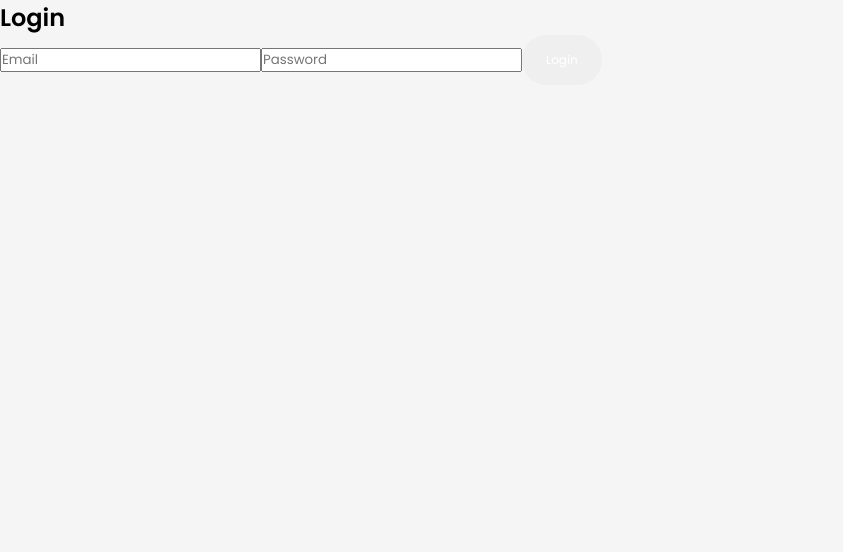
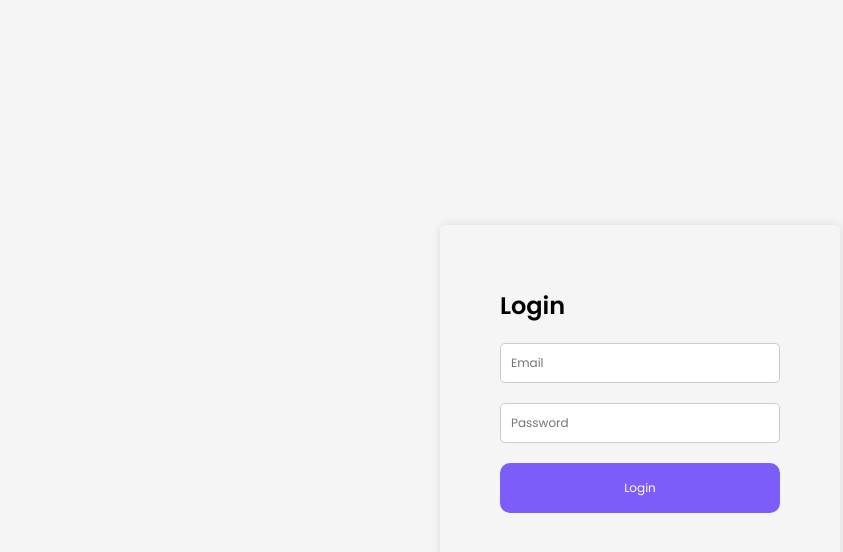
Before and after one commit to chalzblue/social-media-frontend, a Nuxt app: page /login in a window 1280 px wide. Shown: the top 552 px of the page, without its empty margins (0-843 px from the left). Built offline with nearby package versions, Linux system fonts and the light colour scheme.

Commit message:
login page styling

```diff
--- a/app.vue
+++ b/app.vue
@@ -20,22 +20,15 @@
   @media (min-width: 900px) {
     flex-direction: row !important;
   }
-
-  .app-content {
-    padding: 0 20px;
-    flex: 1;
-    position: relative;
-  }
 }
 
 button,
 .button {
   cursor: pointer;
   padding: 16px 24px;
-  border-radius: 30px;
+  border-radius: 10px;
   border: none;
   font-size: 12px;
-  margin-right: 8px;
   color: #fff;
 }
 
--- a/pages/login.vue
+++ b/pages/login.vue
@@ -1,11 +1,13 @@
 <template>
-    <div class="form">
-        <h2>Login</h2>
-        <form>
-            <input type="email" placeholder="Email">
-            <input type="password" placeholder="Password">
-            <button type="submit">Login</button>
-        </form>
+    <div class="container flex flex-column">
+        <div class="form flex flex-column">
+            <h2>Login</h2>
+            <form class="flex flex-column">
+                <input type="email" placeholder="Email">
+                <input type="password" placeholder="Password">
+                <button class="purple" type="submit">Login</button>
+            </form>
+        </div>
     </div>
 </template>
 
@@ -15,4 +17,32 @@ const password = ref('');
 </script>
 
 <style lang="scss" scoped>
+.container {
+    min-height: 100vh;
+    justify-content: center;
+    align-items: center;
+}
+.form {
+    max-width: 400px;
+    width: 100%;
+    min-height: 350px;
+    justify-content: center;
+    margin: 0 auto;
+    padding: 40px 60px;
+    background-color: #f5f5f5;
+    border-radius: 5px;
+    box-shadow: 0 0 10px rgba(0, 0, 0, 0.1);
+}
+
+form,
+.form {
+    gap: 20px;
+}
+
+input {
+    padding: 10px;
+    border-radius: 5px;
+    border: 1px solid #ccc;
+    font-size: 12px;
+}
 </style>
```
